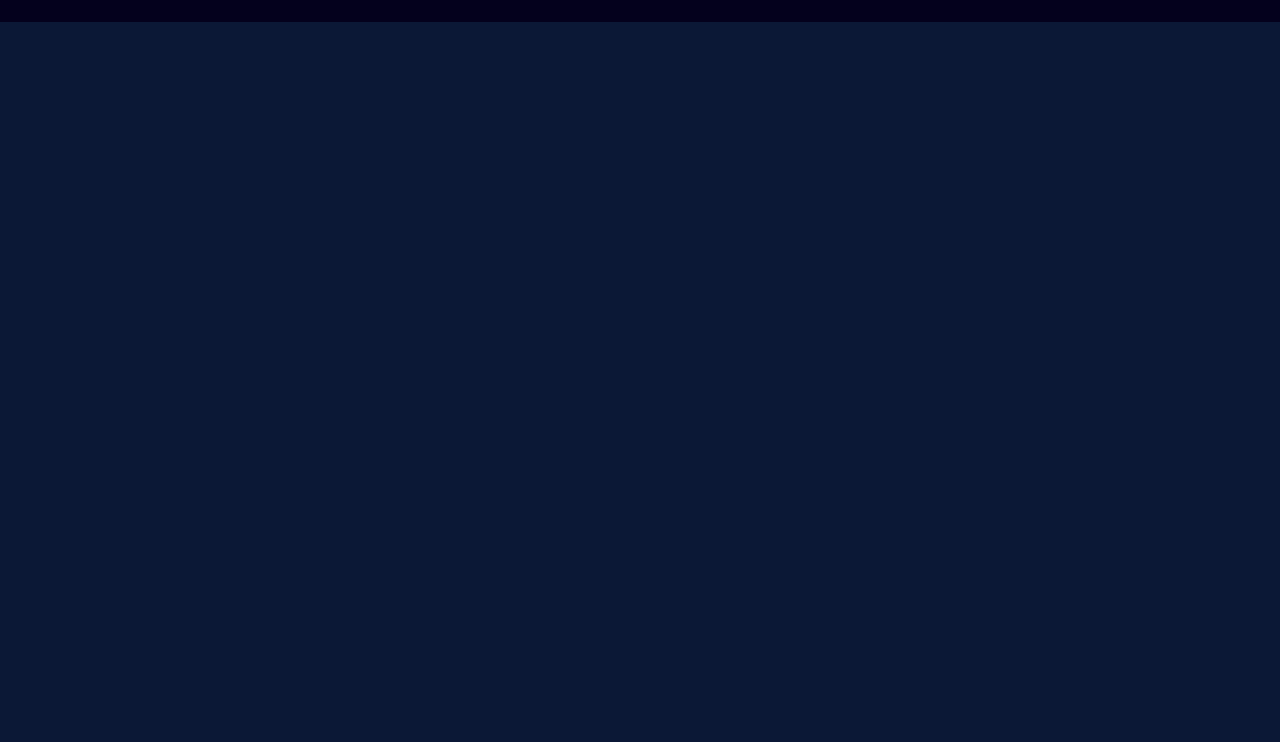
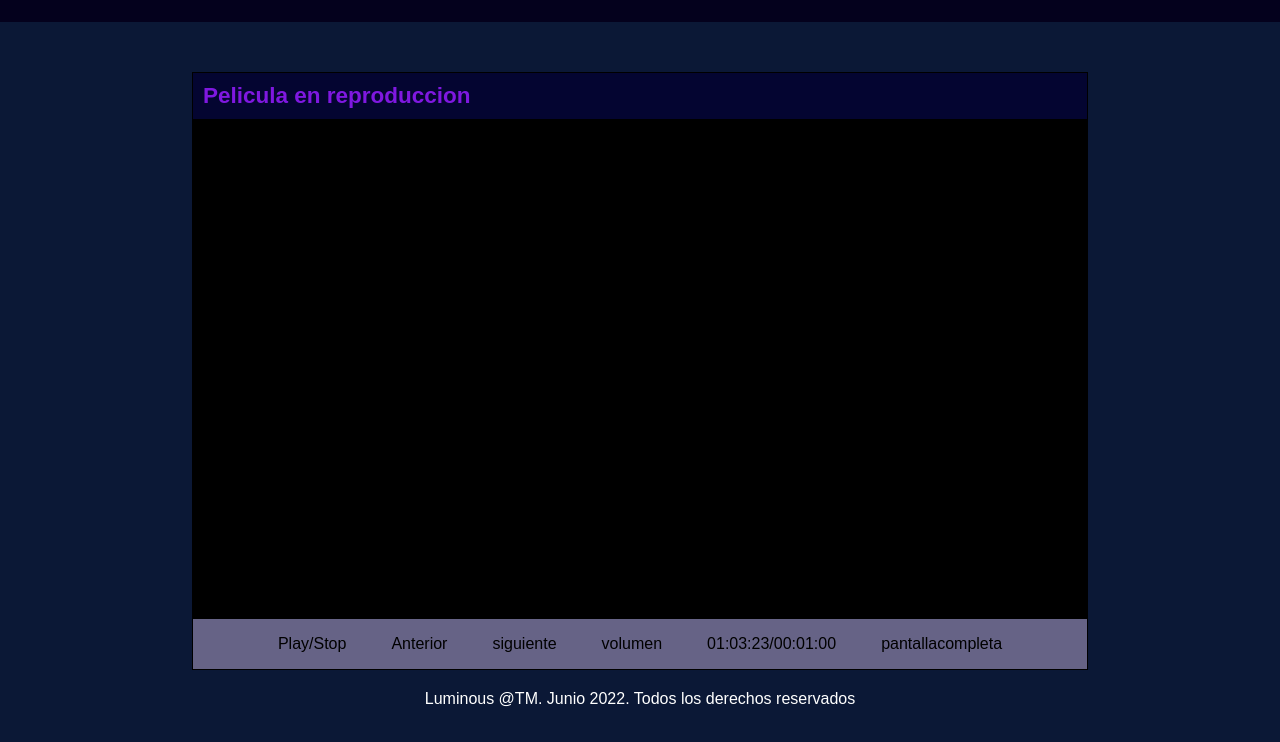
Before and after one commit to AlejoVLZ/AlejoVLZ---Proyecto_Streaming_sistemas_II, a plain HTML site: page moviedescription.html in a window 1280 px wide. Shown: the part 58-800 px from the top of the page. Drawn offline with Linux system fonts and the light colour scheme.

Commit message:
Sehan implementado cambios en el footer y se ha realizado una pagina de reproduccion para las peliculascon su barra (aun falta detallarla)

```diff
--- a/Style.css
+++ b/Style.css
@@ -2,7 +2,7 @@
     --naranja:#f37718;
     --fondo: #0b1836;
     --Purpura: #7515d1;
-}
+} /* valores seteados*/
 * {
     margin: 0px;
     padding: 0px;
@@ -13,7 +13,7 @@ body{
     background: var(--fondo);
     font-family: sans-serif;
 }
-.navegacion{
+.navegacion{ /*barra de navegacion en el header*/
     height: 80px;
     background: rgb(4, 1, 29);
     align-items: center;
@@ -43,7 +43,7 @@ header nav a{
     text-decoration: none;
     margin-right: 10px;
 }
-header nav a:hover,
+header nav a:hover, /*funcion que hace que cambie de color los elementos de la barra*/
 header nav a.activo{
     color: #fff;
 }
@@ -55,7 +55,7 @@ header nav a.activo{
     width: 100%;
     clear: both;
 }
-.principal{
+.principal{ /*hace que el contenido princiapal se mantenga a la izquierda*/
 
     float: left;
     width: 70%;
@@ -64,9 +64,9 @@ header nav a.activo{
 }
 .inventario{
     display: grid;
-    grid-template-columns: repeat(3,1fr);
+    grid-template-columns: repeat(3,1fr); /*disposicion del contenido*/
 }
-.item{
+.item{ /*clase para cada "item" de la pagina, ya sea pelicula o serie*/
     max-height: 300px;
     display: flex;
     margin: 10px;
@@ -79,13 +79,13 @@ header nav a.activo{
     overflow: hidden;
 }
 .item figure{
-    position: relative;
+    position: relative; /*para mantener la hubiacion relativa, para que los textos se hubiquen correctamente*/
 }
 .item figure:hover figcaption{
     display: block;
-    animation-duration: 1s;
+    animation-duration: 1s; /*funcion para que aparezca el nombre y descripcion de la pelicula al pasar el ratos por encima*/
 }
-.item figure figcaption{
+.item figure figcaption{ /*setea los valores para que se realice bien el hover*/
     display: none;
     position: absolute;
     top: 0;
@@ -94,33 +94,78 @@ header nav a.activo{
     right: 0;
     background: rgba(0, 0, 0, 0.7);
 }
-.item h2{
+.item h2{ /*titulo de los items*/
     padding-top: 5px;
     text-align: center;
 }
-.item p{
+.item p{ /*descripcion de los items*/
     margin: 5px 7px;
     text-align: justify;
     color: var(--naranja);
 }
-.item img{
+.item img{/*imagen de los items*/
     width: 100%;
     align-items: stretch;
 }
-.lateral{
+.lateral{ /*barra lateral*/
     background: red;
     float: right;
     width: 25%;
     padding: 10px;
     margin: 10px;
 }
-.pie{
+.pie{ /*pie de pagina*/
     clear: both;
     padding: 20px;
     text-align: center;
     color: #fff;
-    position: fixed;
     bottom: 0px;
     text-align: center;
     width: 100%;
 }
+.reproductor{  /* Aqui se va a construir el cuadro de reporductor de pelicuals*/
+    display: flex;
+    align-items: center;
+    flex-direction: column;
+    border: rgb(0, 0, 0) solid 1px;
+    width: 70%;
+    margin: auto;
+    margin-top: 50px;
+}
+.playing{
+    font-size: 15px;
+    color: #7f18e0;
+    text-align: left;
+    padding: 10px;
+    padding-left: 10px;
+    background-color: rgb(4, 5, 49);
+    width: 100%;
+    height: 10%;
+}
+.player_box{
+    background-color: black;
+    width: 100%;
+    max-height: 100%;
+    min-height: 500px;
+}
+.player_menu{
+    width: 100%;
+    height: 50px;
+    background: rgb(102, 99, 134);
+    align-items: center;
+    padding: 0 5%;
+    display: flex;
+    flex-wrap: wrap;
+    align-items: center ;
+}
+.player_menu ul{
+    width: inherit;
+    padding: 0 5%;
+    display: inherit;
+    justify-content: space-between;
+    flex-wrap: wrap;
+}
+.player_menu ul li{
+    list-style: none;
+    font-family: sans-serif;
+}
--- a/moviedescription.html
+++ b/moviedescription.html
@@ -25,5 +25,27 @@
 
         </div>
     </header>
+
+    <div class="reproductor">
+        <div class="playing">
+            <h2>Pelicula en reproduccion</h2>
+        </div>
+        <div class="player_box">esto es lo que se va a reproducir</div>
+
+            <nav class="player_menu">
+                <ul>
+                <li class="play_buttom">Play/Stop</li>
+                <li class="previus_buttom">Anterior</li>
+                <li class="next_buttom">siguiente</li>
+                <li class="volumen_scroll">volumen</li>
+                <li class="timer">01:03:23/00:01:00</li>
+                <li class="full_screen">pantallacompleta</li>
+            </ul>
+        </nav>
+        </div>
+    <div></div>
+        <footer class="pie">
+            <p>Luminous @TM. Junio 2022. Todos los derechos reservados</p>
+        </footer>
 </body>
 </html>
```
Also changed, not shown: index.html (+1 -1 lines).
